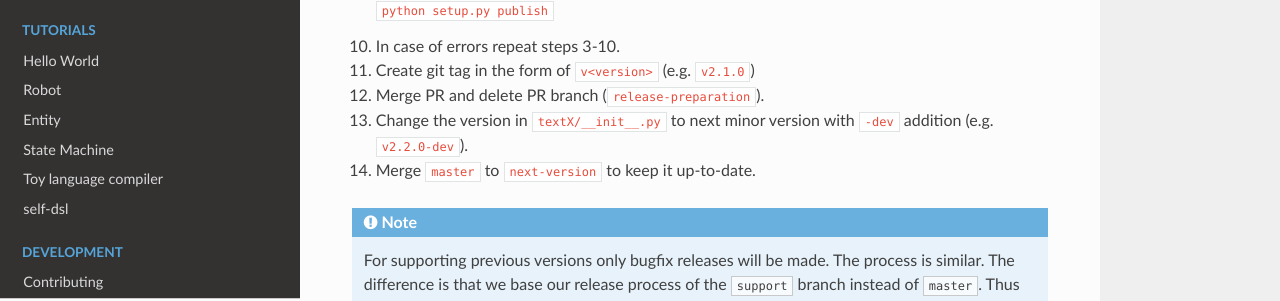
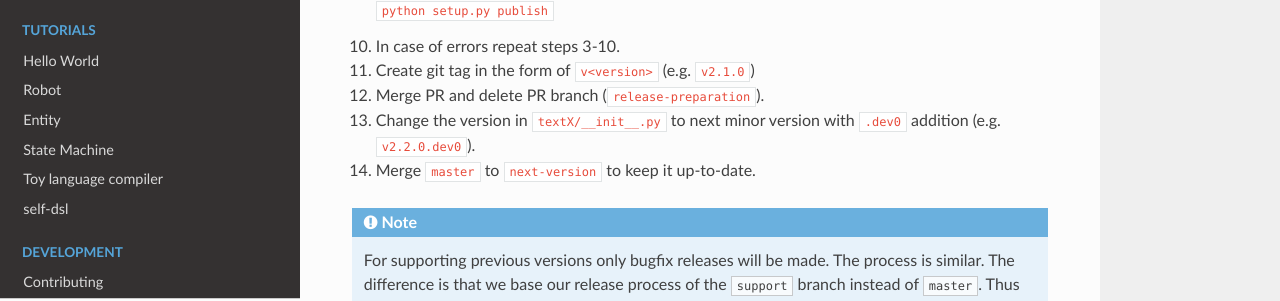
Before and after one commit to textX/textX, an MkDocs documentation site: the page built from docs/process.md, in a window 1280 px wide and 900 px high, scrolled down 1095 px. Shown: the part 353-654 px from the top of the window. Built offline with MkDocs 1.6.1, drawn with Linux system fonts in a browser that asks for light colours; nearby versions of some CDN libraries; comment, search, counter and statistics services are not loaded.

Commit message:
Fix dev version in the process docs.

```diff
--- a/docs/process.md
+++ b/docs/process.md
@@ -64,7 +64,7 @@
   11. Create git tag in the form of `v<version>` (e.g. `v2.1.0`)
   12. Merge PR and delete PR branch (`release-preparation`).
   13. Change the version in `textX/__init__.py` to next minor version with
-      `-dev` addition (e.g. `v2.2.0-dev`).
+      `.dev0` addition (e.g. `v2.2.0.dev0`).
   14. Merge `master` to `next-version` to keep it up-to-date.
 
 
```
